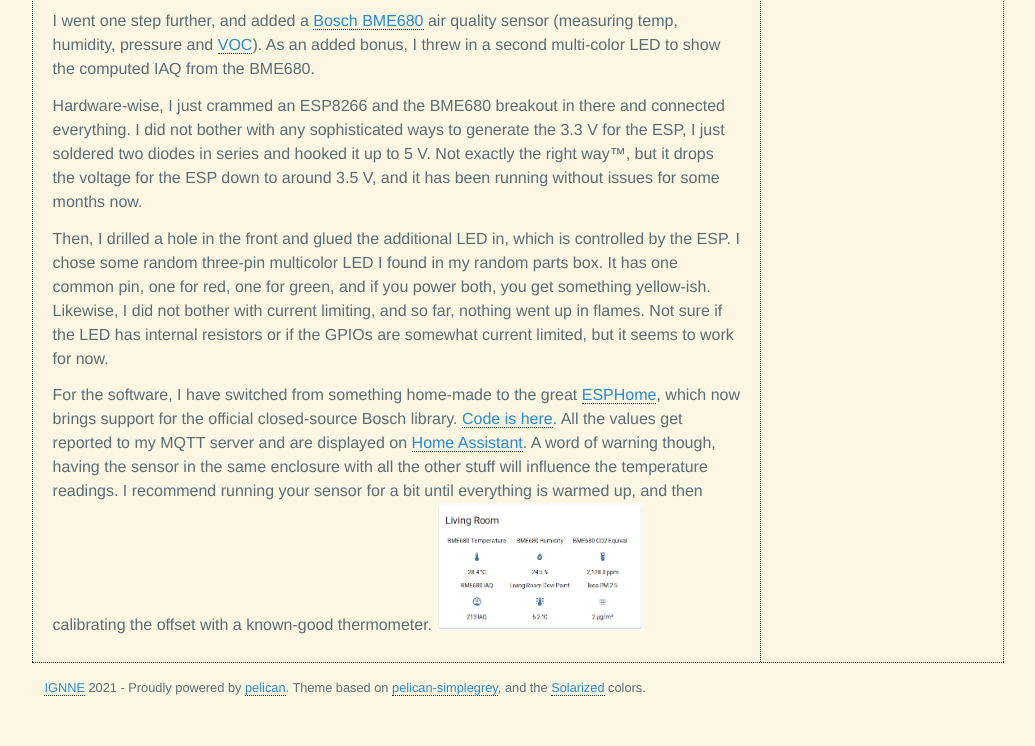
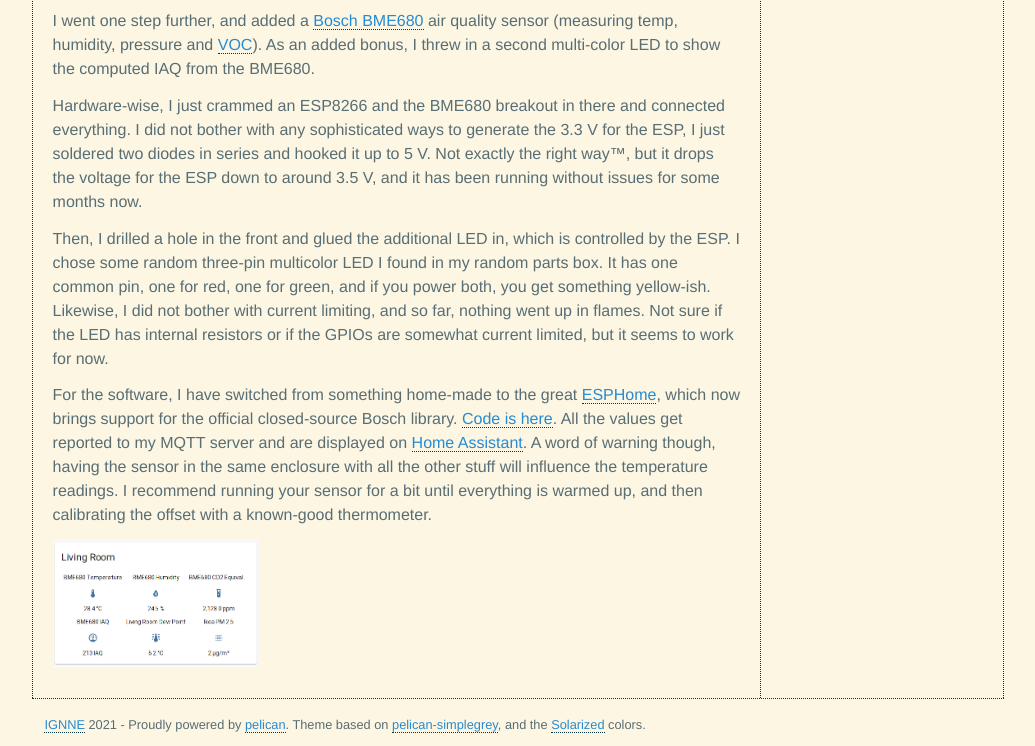
Before and after one commit to IGNNE/ignne.github.io, a plain HTML site: page ikea-sensor.html in a window 1280 px wide. Shown: the part 477-1223 px from the top of the page, without its empty margins (122-1157 px from the left). Before the commit the page ends 1186 px from the top, so only its background shows below. Drawn offline with Linux system fonts and the light colour scheme.

Commit message:
Fixed linebreak before image

```diff
--- a/ikea-sensor.html
+++ b/ikea-sensor.html
@@ -45,7 +45,8 @@
 <p>I went one step further, and added a <a href="https://www.bosch-sensortec.com/products/environmental-sensors/gas-sensors/bme680/">Bosch BME680</a> air quality sensor (measuring temp, humidity, pressure and <a href="https://en.wikipedia.org/wiki/Volatile_organic_compound">VOC</a>). As an added bonus, I threw in a second multi-color LED to show the computed IAQ from the BME680.</p>
 <p>Hardware-wise, I just crammed an ESP8266 and the BME680 breakout in there and connected everything. I did not bother with any sophisticated ways to generate the 3.3 V for the ESP, I just soldered two diodes in series and hooked it up to 5 V. Not exactly the right way™, but it drops the voltage for the ESP down to around 3.5 V, and it has been running without issues for some months now.</p>
 <p>Then, I drilled a hole in the front and glued the additional LED in, which is controlled by the ESP. I chose some random three-pin multicolor LED I found in my random parts box. It has one common pin, one for red, one for green, and if you power both, you get something yellow-ish. Likewise, I did not bother with current limiting, and so far, nothing went up in flames. Not sure if the LED has internal resistors or if the GPIOs are somewhat current limited, but it seems to work for now.</p>
-<p>For the software, I have switched from something home-made to the great <a href="https://esphome.io/">ESPHome</a>, which now brings support for the official closed-source Bosch library. <a href="ikea-sensor-esphome-code.html">Code is here</a>. All the values get reported to my MQTT server and are displayed on <a href="https://www.home-assistant.io/">Home Assistant</a>. A word of warning though, having the sensor in the same enclosure with all the other stuff will influence the temperature readings. I recommend running your sensor for a bit until everything is warmed up, and then calibrating the offset with a known-good thermometer. <img src="/images/ikea-hass.png" style="width:30.0%"/></p>
+<p>For the software, I have switched from something home-made to the great <a href="https://esphome.io/">ESPHome</a>, which now brings support for the official closed-source Bosch library. <a href="ikea-sensor-esphome-code.html">Code is here</a>. All the values get reported to my MQTT server and are displayed on <a href="https://www.home-assistant.io/">Home Assistant</a>. A word of warning though, having the sensor in the same enclosure with all the other stuff will influence the temperature readings. I recommend running your sensor for a bit until everything is warmed up, and then calibrating the offset with a known-good thermometer.</p>
+<p><img src="/images/ikea-hass.png" style="width:30.0%"/></p>
 
 	</article>
 
```
